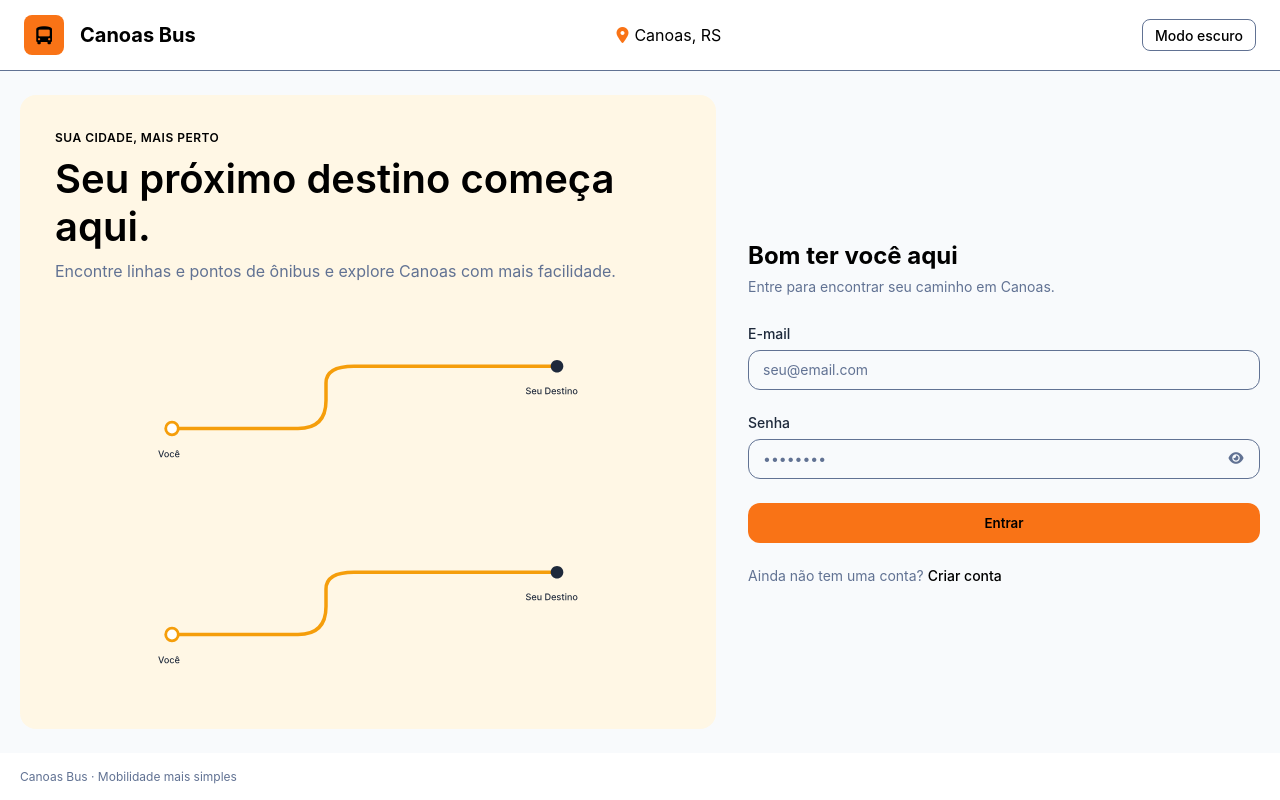
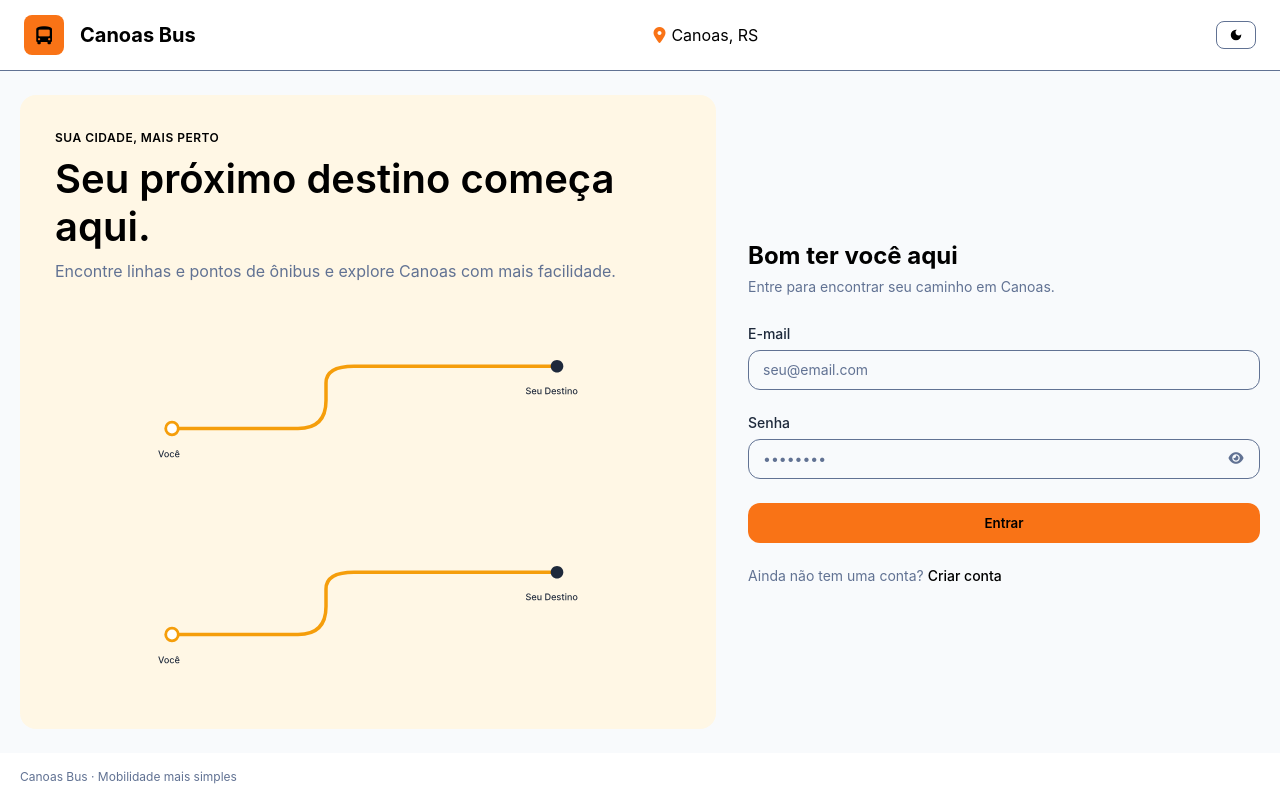
Before and after one commit to luanasantos-inf/Canoas-bus-2.0, a React (Vite) app: page / in a window 1280 px wide. Built offline with nearby package versions, Linux system fonts and the light colour scheme; a web font is replaced by a local one.

Commit message:
Style fix icone alternar modo escuro/claro

```diff
--- a/src/components/Cabecalho.jsx
+++ b/src/components/Cabecalho.jsx
@@ -1,7 +1,8 @@
 import { Link } from 'react-router-dom';
 import styles from './Cabecalho.module.css';
 import { useTema } from '../hooks/useTema.js';
-import { FiSun, FiMoon } from 'react-icons/fi';
+import { MdLightMode, MdDarkMode } from 'react-icons/md';
+
 
 const CLASSES_VARIANTE = {
   publico: styles.cabecalhoPublico,
@@ -34,7 +35,7 @@ export function Cabecalho({ variante = 'publico', nomeUsuario }) {
           onClick={alternarTema}
           aria-label={ehEscuro ? 'Ativar modo claro' : 'Ativar modo escuro'}
         >
-          {ehEscuro ? 'Modo claro' : 'Modo escuro'}
+          {ehEscuro ? <MdLightMode /> : <MdDarkMode />}
         </button>
       </div>
 
```
